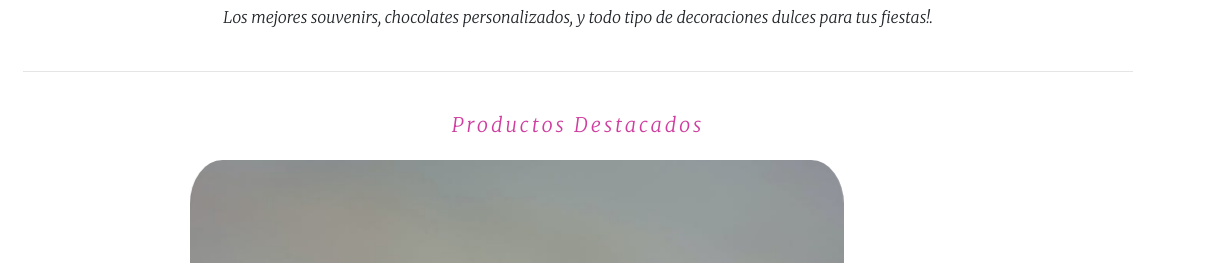
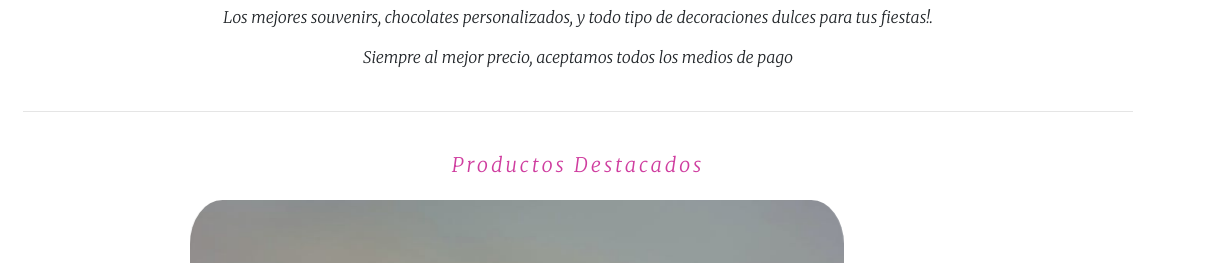
Before and after one commit to cloulion/souvenirs-chocolates, a website: page index.html in a window 1280 px wide. Shown: the part 324-587 px from the top of the page, 62-1280 px from the left. Drawn offline with nearby package versions, Linux system fonts and the light colour scheme.

Commit message:
agregando un parrafo extra debajo del titulo principal

```diff
--- a/index.html
+++ b/index.html
@@ -57,6 +57,7 @@
         <section class="sect">
             <h2 class="sect__h2">¿Qué Hacemos?</h2>
             <p>Los mejores souvenirs, chocolates personalizados, y todo tipo de decoraciones dulces para tus fiestas!.</p>
+            <p>Siempre al mejor precio, aceptamos todos los medios de pago</p>
         </section>
         <hr>
         <section class="sect">
```
